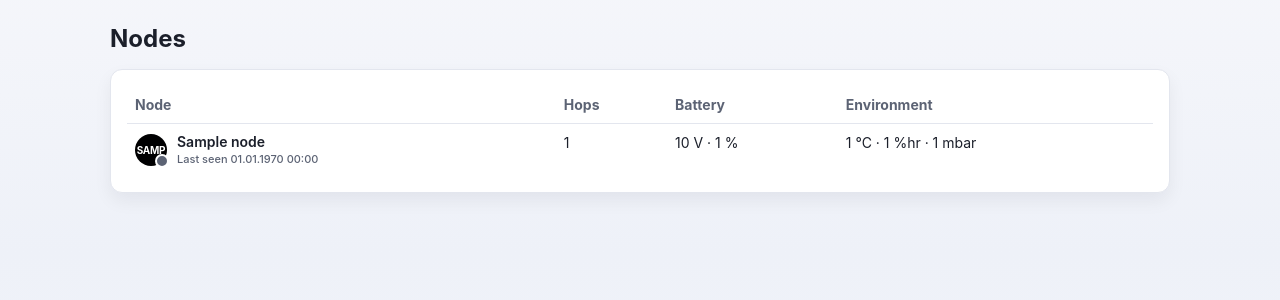
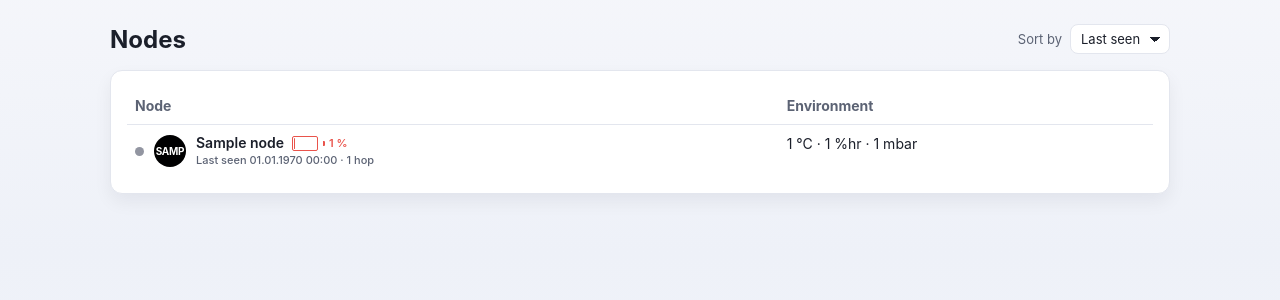
Before and after one commit to basti00/meshapp, a Flask app: page /nodes in a window 1280 px wide. Shown: the part 67-367 px from the top of the page. Run offline with Flask 3, Linux system fonts and the light colour scheme; tables that the repository leaves empty hold one stand-in row (values such as "Sample post").

Commit message:
nodes page improvs, sort

```diff
--- a/main.py
+++ b/main.py
@@ -84,6 +84,34 @@ def _battery_summary(node):
     if node.get("battery_level") is not None:
         parts.append(f"{_format_value(node['battery_level'])} %")
     return _join_metrics(parts)
+
+
+def _battery_info(level):
+    if level is None:
+        return None
+    try:
+        lvl = int(round(float(level)))
+    except (TypeError, ValueError):
+        return None
+    lvl = max(0, min(lvl, 100))
+    if lvl <= 20:
+        css_class = "battery--low"
+    elif lvl <= 50:
+        css_class = "battery--medium"
+    else:
+        css_class = "battery--high"
+    return {"level": lvl, "css_class": css_class}
+
+
+def _node_subtitle(node):
+    parts = []
+    if node.get("last_seen"):
+        parts.append(f"Last seen {_format_message_time(node['last_seen'])}")
+    hops = node.get("last_hops")
+    if hops is not None:
+        label = "hop" if int(hops) == 1 else "hops"
+        parts.append(f"{int(hops)} {label}")
+    return " · ".join(parts) if parts else None
 
 
 def _environment_summary(node):
@@ -825,6 +853,8 @@ app.jinja_env.filters["value_unit"] = _format_value_unit
 app.jinja_env.filters["is_live"] = _is_live
 app.jinja_env.filters["battery_summary"] = _battery_summary
 app.jinja_env.filters["environment_summary"] = _environment_summary
+app.jinja_env.filters["battery_info"] = _battery_info
+app.jinja_env.filters["node_subtitle"] = _node_subtitle
 
 
 if __name__ == "__main__":
--- a/static/app.js
+++ b/static/app.js
@@ -111,25 +111,49 @@
     return ageSeconds >= 0 && ageSeconds <= LIVE_THRESHOLD_SECONDS;
   }
 
+  function batteryInfo(level) {
+    if (level === null || level === undefined) return null;
+    const n = Number(level);
+    if (!Number.isFinite(n)) return null;
+    const lvl = Math.max(0, Math.min(100, Math.round(n)));
+    const cssClass = lvl <= 20 ? "battery--low" : lvl <= 50 ? "battery--medium" : "battery--high";
+    return { level: lvl, cssClass };
+  }
+
+  function renderBattery(level) {
+    const info = batteryInfo(level);
+    if (!info) return "";
+    return `<span class="battery ${info.cssClass}" aria-label="Battery ${info.level}%">` +
+      `<span class="battery__shell"><span class="battery__fill" style="width: ${info.level}%"></span></span>` +
+      `<span class="battery__cap"></span>` +
+      `<span class="battery__label">${info.level} %</span>` +
+      `</span>`;
+  }
+
   function renderNodeButton(opts) {
-    // opts: { node_id, short_name, long_name, avatar_bg, avatar_fg, last_seen?, subtitle?, show_status? }
+    // opts: { node_id, short_name, long_name, avatar_bg, avatar_fg,
+    //         last_seen?, subtitle?, show_status?, battery_level? }
     const name = opts.long_name || opts.short_name || opts.node_id || "-";
     const avatarText = avatarTextFor(opts.short_name, opts.long_name, opts.node_id);
     const cls = avatarLength(avatarText) >= 4 ? "avatar avatar--small" : "avatar";
     const style = buildAvatarStyle(opts.avatar_bg, opts.avatar_fg);
     const id = opts.node_id ? ` data-node-id="${escapeHtml(opts.node_id)}"` : "";
-    const showStatus = opts.show_status !== false && opts.last_seen !== undefined;
-    const dotClass = showStatus ? `status-dot${isLive(opts.last_seen) ? " status-dot--live" : ""}` : "";
+    const showStatus = opts.show_status !== false && opts.last_seen !== undefined && opts.last_seen !== null;
+    const dotHtml = showStatus
+      ? `<span class="status-dot${isLive(opts.last_seen) ? " status-dot--live" : ""}" aria-hidden="true"></span>`
+      : "";
+    const batteryHtml = renderBattery(opts.battery_level);
     const subtitle = opts.subtitle
       ? `<span class="node-button__sub">${escapeHtml(opts.subtitle)}</span>`
       : "";
-    const avatarHtml = showStatus
-      ? `<span class="avatar-wrap"><span class="${cls}"${style}>${escapeHtml(avatarText)}</span><span class="${dotClass}" aria-hidden="true"></span></span>`
-      : `<span class="${cls}"${style}>${escapeHtml(avatarText)}</span>`;
     return `<button type="button" class="node-button"${id}>` +
-      avatarHtml +
+      dotHtml +
+      `<span class="${cls}"${style}>${escapeHtml(avatarText)}</span>` +
       `<span class="node-button__text">` +
+      `<span class="node-button__primary">` +
       `<span class="node-name">${escapeHtml(name)}</span>` +
+      batteryHtml +
+      `</span>` +
       subtitle +
       `</span>` +
       `</button>`;
@@ -324,6 +348,8 @@
     formatValueUnit,
     escapeHtml,
     renderNodeButton,
+    renderBattery,
+    batteryInfo,
     showNodeModal,
     isLive,
     LIVE_THRESHOLD_SECONDS,
--- a/static/style.css
+++ b/static/style.css
@@ -222,6 +222,13 @@ tbody tr:hover { background: var(--panel-hover); }
   line-height: 1.2;
 }
 
+.node-button__primary {
+  display: inline-flex;
+  align-items: center;
+  gap: 8px;
+  flex-wrap: wrap;
+}
+
 .node-button__sub {
   font-size: 11px;
   color: var(--muted);
@@ -229,25 +236,101 @@ tbody tr:hover { background: var(--panel-hover); }
   margin-top: 2px;
 }
 
-.avatar-wrap {
-  position: relative;
+.status-dot {
   flex: 0 0 auto;
-  line-height: 0;
+  width: 9px;
+  height: 9px;
+  border-radius: 50%;
+  background: #4a5063;
+  opacity: 0.6;
+  box-shadow: 0 0 0 1px var(--panel);
 }
 
-.status-dot {
-  position: absolute;
-  right: -2px;
-  bottom: -2px;
-  width: 10px;
-  height: 10px;
-  border-radius: 50%;
-  background: var(--muted);
-  border: 2px solid var(--panel);
+.status-dot--live {
+  background: #2dbe6b;
+  opacity: 1;
+  box-shadow: 0 0 6px rgba(45, 190, 107, 0.5);
+}
+
+/* battery icon */
+.battery {
+  display: inline-flex;
+  align-items: center;
+  gap: 4px;
+  font-size: 11px;
+  font-weight: 600;
+  color: var(--muted);
+  white-space: nowrap;
+}
+
+.battery__shell {
+  display: inline-flex;
+  align-items: center;
+  width: 22px;
+  height: 11px;
+  border: 1.5px solid currentColor;
+  border-radius: 2px;
+  padding: 1px;
   box-sizing: content-box;
 }
 
-.status-dot--live { background: #2dbe6b; }
+.battery__fill {
+  display: block;
+  height: 100%;
+  border-radius: 1px;
+  background: currentColor;
+}
+
+.battery__cap {
+  display: inline-block;
+  width: 2px;
+  height: 5px;
+  background: currentColor;
+  border-radius: 0 1px 1px 0;
+  margin-left: 1px;
+}
+
+.battery--low { color: #e9534b; }
+.battery--medium { color: #f0a847; }
+.battery--high { color: #2dbe6b; }
+
+/* sort control */
+.page-controls {
+  display: flex;
+  align-items: center;
+  justify-content: space-between;
+  gap: 12px;
+  flex-wrap: wrap;
+  margin: 0 0 16px;
+}
+
+.page-controls h1 { margin: 0; }
+
+.sort-control {
+  display: inline-flex;
+  align-items: center;
+  gap: 8px;
+  font-size: 13px;
+  color: var(--muted);
+}
+
+.sort-control select {
+  appearance: none;
+  background: var(--panel);
+  color: var(--text);
+  border: 1px solid var(--border);
+  border-radius: 8px;
+  padding: 6px 28px 6px 10px;
+  font: inherit;
+  cursor: pointer;
+  background-image: linear-gradient(45deg, transparent 50%, currentColor 50%),
+                    linear-gradient(135deg, currentColor 50%, transparent 50%);
+  background-position: calc(100% - 14px) 50%, calc(100% - 9px) 50%;
+  background-size: 5px 5px;
+  background-repeat: no-repeat;
+}
+
+.sort-control select:focus-visible { outline: 2px solid var(--accent); outline-offset: 2px; }
 
 .avatar {
   width: 32px;
--- a/templates/nodes.html
+++ b/templates/nodes.html
@@ -1,15 +1,22 @@
 {% extends "base.html" %}
 {% block title %}Nodes · Meshapp{% endblock %}
 {% block content %}
-<h1>Nodes</h1>
+<div class="page-controls">
+  <h1>Nodes</h1>
+  <label class="sort-control">
+    <span>Sort by</span>
+    <select id="node-sort">
+      <option value="last_seen">Last seen</option>
+      <option value="hops">Hops</option>
+    </select>
+  </label>
+</div>
 <div class="card">
   <div class="table-wrap">
     <table class="responsive-stack">
       <thead>
         <tr>
           <th>Node</th>
-          <th>Hops</th>
-          <th>Battery</th>
           <th>Environment</th>
         </tr>
       </thead>
@@ -20,31 +27,36 @@
           {% set avatar_text_raw = node.short_name or (node.long_name[:2] if node.long_name else (node.node_id[:2] if node.node_id else "?")) %}
           {% set avatar_text = avatar_text_raw[:4] | upper %}
           {% set avatar_small = avatar_text | length >= 4 %}
-          {% set last_seen_label = "Last seen " ~ (node.last_seen | message_time) %}
           {% set live = node.last_seen | is_live %}
-          {% set battery = node | battery_summary %}
+          {% set battery = node.battery_level | battery_info %}
+          {% set subtitle = node | node_subtitle %}
           {% set environment = node | environment_summary %}
           <tr>
             <td class="cell-primary" data-label="Node">
               <button type="button" class="node-button" data-node-id="{{ node.node_id or '' }}">
-                <span class="avatar-wrap">
-                  <span class="avatar{% if avatar_small %} avatar--small{% endif %}"
-                        {% if node.avatar_bg or node.avatar_fg %}style="{% if node.avatar_bg %}background: {{ node.avatar_bg }};{% endif %}{% if node.avatar_fg %} color: {{ node.avatar_fg }};{% endif %}"{% endif %}>{{ avatar_text }}</span>
-                  <span class="status-dot{% if live %} status-dot--live{% endif %}" aria-hidden="true"></span>
-                </span>
+                {% if node.last_seen %}<span class="status-dot{% if live %} status-dot--live{% endif %}" aria-hidden="true"></span>{% endif %}
+                <span class="avatar{% if avatar_small %} avatar--small{% endif %}"
+                      {% if node.avatar_bg or node.avatar_fg %}style="{% if node.avatar_bg %}background: {{ node.avatar_bg }};{% endif %}{% if node.avatar_fg %} color: {{ node.avatar_fg }};{% endif %}"{% endif %}>{{ avatar_text }}</span>
                 <span class="node-button__text">
-                  <span class="node-name">{{ display_name }}</span>
-                  <span class="node-button__sub">{{ last_seen_label }}</span>
+                  <span class="node-button__primary">
+                    <span class="node-name">{{ display_name }}</span>
+                    {% if battery %}
+                    <span class="battery {{ battery.css_class }}" aria-label="Battery {{ battery.level }}%">
+                      <span class="battery__shell"><span class="battery__fill" style="width: {{ battery.level }}%"></span></span>
+                      <span class="battery__cap"></span>
+                      <span class="battery__label">{{ battery.level }} %</span>
+                    </span>
+                    {% endif %}
+                  </span>
+                  {% if subtitle %}<span class="node-button__sub">{{ subtitle }}</span>{% endif %}
                 </span>
               </button>
             </td>
-            <td class="nowrap{% if node.last_hops is none %} cell-empty{% endif %}" data-label="Hops">{{ node.last_hops | value }}</td>
-            <td class="nowrap{% if not battery %} cell-empty{% endif %}" data-label="Battery">{{ battery or "-" }}</td>
-            <td class="{% if not environment %} cell-empty{% endif %}" data-label="Environment">{{ environment or "-" }}</td>
+            <td class="{% if not environment %}cell-empty{% endif %}" data-label="Environment">{{ environment or "-" }}</td>
           </tr>
           {% endfor %}
         {% else %}
-          <tr><td colspan="4" class="muted">No nodes yet.</td></tr>
+          <tr><td colspan="2" class="muted">No nodes yet.</td></tr>
         {% endif %}
       </tbody>
     </table>
@@ -56,22 +68,27 @@
   (function () {
     const refreshSeconds = {{ auto_refresh_seconds or 0 }};
     const tbody = document.getElementById("nodes-body");
+    const sortSelect = document.getElementById("node-sort");
     const { formatMessageTime, formatValue, renderNodeButton, escapeHtml } = window.MeshApp;
+    const SORT_KEY = "meshapp.nodeSort";
+
+    let sortMode = "last_seen";
+    try {
+      const saved = localStorage.getItem(SORT_KEY);
+      if (saved === "hops" || saved === "last_seen") sortMode = saved;
+    } catch (e) {}
+    if (sortSelect) {
+      sortSelect.value = sortMode;
+      sortSelect.addEventListener("change", function () {
+        sortMode = sortSelect.value;
+        try { localStorage.setItem(SORT_KEY, sortMode); } catch (e) {}
+        refresh();
+      });
+    }
 
     function joinMetrics(parts) {
       const filtered = parts.filter(Boolean);
       return filtered.length ? filtered.join(" · ") : null;
-    }
-
-    function batterySummary(node) {
-      const parts = [];
-      if (node.battery_voltage !== null && node.battery_voltage !== undefined) {
-        parts.push(`${formatValue(node.battery_voltage)} V`);
-      }
-      if (node.battery_level !== null && node.battery_level !== undefined) {
-        parts.push(`${formatValue(node.battery_level)} %`);
-      }
-      return joinMetrics(parts);
     }
 
     function environmentSummary(node) {
@@ -88,6 +105,35 @@
       return joinMetrics(parts);
     }
 
+    function nodeSubtitle(node) {
+      const parts = [];
+      if (node.last_seen) parts.push(`Last seen ${formatMessageTime(node.last_seen)}`);
+      if (node.last_hops !== null && node.last_hops !== undefined) {
+        const label = Number(node.last_hops) === 1 ? "hop" : "hops";
+        parts.push(`${node.last_hops} ${label}`);
+      }
+      return parts.length ? parts.join(" · ") : null;
+    }
+
+    function applySort(nodes) {
+      const copy = nodes.slice();
+      if (sortMode === "hops") {
+        copy.sort(function (a, b) {
+          const ha = a.last_hops, hb = b.last_hops;
+          const aMissing = ha === null || ha === undefined;
+          const bMissing = hb === null || hb === undefined;
+          if (aMissing && bMissing) return (b.last_seen || 0) - (a.last_seen || 0);
+          if (aMissing) return 1;
+          if (bMissing) return -1;
+          if (ha !== hb) return ha - hb;
+          return (b.last_seen || 0) - (a.last_seen || 0);
+        });
+      } else {
+        copy.sort(function (a, b) { return (b.last_seen || 0) - (a.last_seen || 0); });
+      }
+      return copy;
+    }
+
     function buildRow(node) {
       const btn = renderNodeButton({
         node_id: node.node_id,
@@ -96,19 +142,14 @@
         avatar_bg: node.avatar_bg,
         avatar_fg: node.avatar_fg,
         last_seen: node.last_seen,
-        subtitle: `Last seen ${formatMessageTime(node.last_seen)}`,
+        battery_level: node.battery_level,
+        subtitle: nodeSubtitle(node),
       });
-      const hops = node.last_hops;
-      const battery = batterySummary(node);
       const environment = environmentSummary(node);
-      const hopsClass = hops === null || hops === undefined ? "nowrap cell-empty" : "nowrap";
-      const batteryClass = battery ? "nowrap" : "nowrap cell-empty";
       const envClass = environment ? "" : "cell-empty";
       return `
         <tr>
           <td class="cell-primary" data-label="Node">${btn}</td>
-          <td class="${hopsClass}" data-label="Hops">${escapeHtml(formatValue(hops))}</td>
-          <td class="${batteryClass}" data-label="Battery">${escapeHtml(battery || "-")}</td>
           <td class="${envClass}" data-label="Environment">${escapeHtml(environment || "-")}</td>
         </tr>`;
     }
@@ -119,10 +160,10 @@
         const response = await fetch("/api/nodes", { cache: "no-store" });
         if (!response.ok) return;
         const payload = await response.json();
-        const nodes = payload.nodes || [];
+        const nodes = applySort(payload.nodes || []);
         tbody.innerHTML = nodes.length
           ? nodes.map(buildRow).join("")
-          : '<tr><td colspan="4" class="muted">No nodes yet.</td></tr>';
+          : '<tr><td colspan="2" class="muted">No nodes yet.</td></tr>';
       } catch (e) {
         console.warn("Failed to refresh nodes", e);
       }
```
